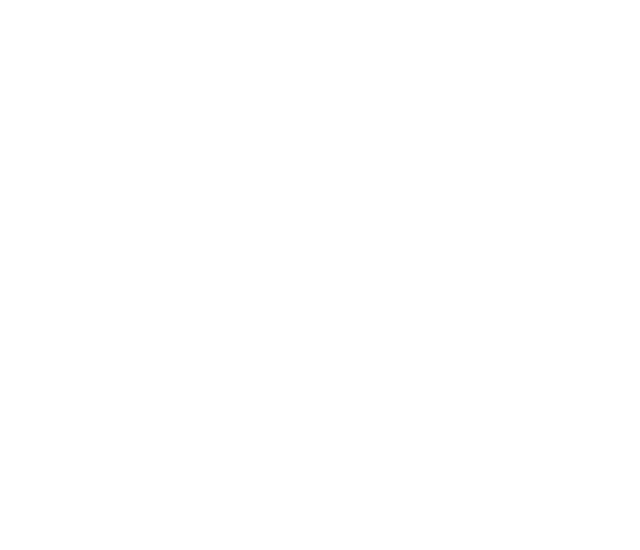
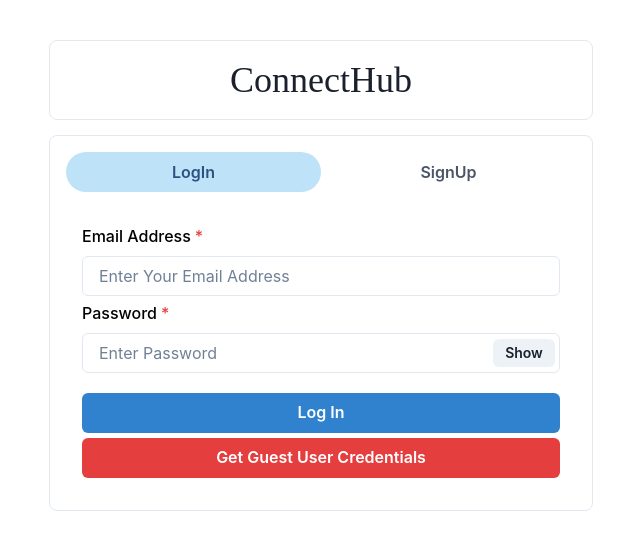
Before and after one commit to Shiksha1501/ConnectHub, a React (Create React App) app in the folder frontend/: page / in a window 1280 px wide. Shown: the top 550 px of the page, without its empty margins (319-959 px from the left). Built offline with nearby package versions, Linux system fonts and the light colour scheme.

Commit message:
Login and Signup frontend

```diff
--- a/frontend/src/App.js
+++ b/frontend/src/App.js
@@ -3,12 +3,11 @@
 import ChatPage from './Pages/ChatPage';
 import HomePage from './Pages/HomePage';
 
-
 function App() {
   return (
     <div className="App">
       <Route path="/" component={HomePage} exact></Route>
-      <Route path="/" component={ChatPage} ></Route>
+      <Route path="/chats" component={ChatPage} ></Route>
     </div>
   );
 }
--- /dev/null
+++ b/frontend/src/Components/Authentication/Login.js
@@ -0,0 +1,59 @@
+import React, { useState } from "react";
+import { Button, FormControl, FormLabel, Input, InputGroup, InputRightElement, VStack} from "@chakra-ui/react";
+
+const Login = () => {
+    const [show, setShow] = useState(false);
+
+    const handleClick = () => setShow(!show);
+
+    const submitHandler = () => {
+
+    };
+
+    return (
+        <VStack spacing="5px" color="black">
+            <FormControl id="email" isRequired>
+                <FormLabel>Email Address</FormLabel>
+                <Input
+                    type="email"
+                    placeholder="Enter Your Email Address"
+                />
+            </FormControl>
+
+            <FormControl id="password" isRequired>
+                <FormLabel>Password</FormLabel>
+                <InputGroup size="md">
+                    <Input
+                        type={show ? "text" : "password"}
+                        placeholder="Enter Password"
+                    />
+                    <InputRightElement width="4.5rem">
+                        <Button h="1.75rem" size="sm" onClick={handleClick}>
+                            {show ? "Hide" : "Show"}
+                        </Button>
+                    </InputRightElement>
+                </InputGroup>
+            </FormControl>
+
+            <Button
+                colorScheme="blue"
+                width="100%"
+                style={{ marginTop: 15 }}
+                onClick={submitHandler}
+            >
+                Log In
+            </Button>
+
+            <Button
+                variant="solid"
+                colorScheme="red"
+                width="100%"
+            >
+                Get Guest User Credentials
+            </Button>
+
+        </VStack>
+    );
+};
+
+export default Login;
--- /dev/null
+++ b/frontend/src/Components/Authentication/Signup.js
@@ -0,0 +1,82 @@
+import React, { useState } from "react";
+import { Button, FormControl, FormLabel, Input, InputGroup, InputRightElement, VStack } from "@chakra-ui/react";
+
+const Signup = () => {
+    const [show, setShow] = useState(false);
+
+    const handleClick = () => setShow(!show);
+
+    const submitHandler = () => {
+
+    };
+
+    return (
+        <VStack spacing="5px" color="black">
+            <FormControl id="first-name" isRequired>
+                <FormLabel>Name</FormLabel>
+                <Input
+                    placeholder="Enter Your Name"
+                />
+            </FormControl>
+
+            <FormControl id="email" isRequired>
+                <FormLabel>Email Address</FormLabel>
+                <Input
+                    type="email"
+                    placeholder="Enter Your Email Address"
+                />
+            </FormControl>
+
+            <FormControl id="password" isRequired>
+                <FormLabel>Password</FormLabel>
+                <InputGroup size="md">
+                    <Input
+                        type={show ? "text" : "password"}
+                        placeholder="Enter Password"
+                    />
+                    <InputRightElement width="4.5rem">
+                        <Button h="1.75rem" size="sm" onClick={handleClick}>
+                            {show ? "Hide" : "Show"}
+                        </Button>
+                    </InputRightElement>
+                </InputGroup>
+            </FormControl>
+
+            <FormControl id="password" isRequired>
+                <FormLabel>Confirm Password</FormLabel>
+                <InputGroup size="md">
+                    <Input
+                        type={show ? "text" : "password"}
+                        placeholder="Confirm password"
+                    />
+                    <InputRightElement width="4.5rem">
+                        <Button h="1.75rem" size="sm" onClick={handleClick}>
+                            {show ? "Hide" : "Show"}
+                        </Button>
+                    </InputRightElement>
+                </InputGroup>
+            </FormControl>
+
+            <FormControl id="pic">
+                <FormLabel>Upload your Picture</FormLabel>
+                <Input
+                    type="file"
+                    p={1.5}
+                    accept="image/*"
+                />
+            </FormControl>
+
+            <Button
+                colorScheme="blue"
+                width="100%"
+                style={{ marginTop: 15 }}
+                onClick={submitHandler}
+            >
+                Sign Up
+            </Button>
+
+        </VStack>
+    );
+};
+
+export default Signup;
--- a/frontend/src/Pages/ChatPage.js
+++ b/frontend/src/Pages/ChatPage.js
@@ -1,7 +1,11 @@
 import React from "react";
 
 const ChatPage = () => {
-
+    return (
+        <div>
+            Chats
+        </div>
+    )
 };
 
 export default ChatPage;
--- a/frontend/src/Pages/HomePage.js
+++ b/frontend/src/Pages/HomePage.js
@@ -1,7 +1,44 @@
 import React from "react";
+import { Box, Container, Tab, TabList, TabPanel, TabPanels, Tabs, Text } from "@chakra-ui/react";
+import Login from "../Components/Authentication/Login";
+import Signup from "../Components/Authentication/Signup";
 
 const HomePage = () => {
+    return (
+        <Container maxW = " xl" centerContent>
+            <Box
+                display ="flex"
+                justifyContent="center"
+                p={3}
+                bg="white"
+                w="100%"
+                m="40px 0 15px 0"
+                borderRadius="lg"
+                borderWidth="1px"
+            >
+                <Text fontSize="4xl" fontFamily="Work sans">
+                    ConnectHub
+                </Text>
+            </Box>
 
+            <Box bg="white" w="100%" p={4} borderRadius="lg" borderWidth="1px" >
+                <Tabs isFitted variant="soft-rounded">
+                <TabList mb="1em">
+                    <Tab>LogIn</Tab>
+                    <Tab>SignUp</Tab>
+                </TabList>
+                <TabPanels>
+                    <TabPanel>
+                        <Login/>
+                    </TabPanel>
+                    <TabPanel>
+                        <Signup/>
+                    </TabPanel>
+                </TabPanels>
+                </Tabs>
+            </Box>
+        </Container>
+    );
 };
 
 export default HomePage;
```
